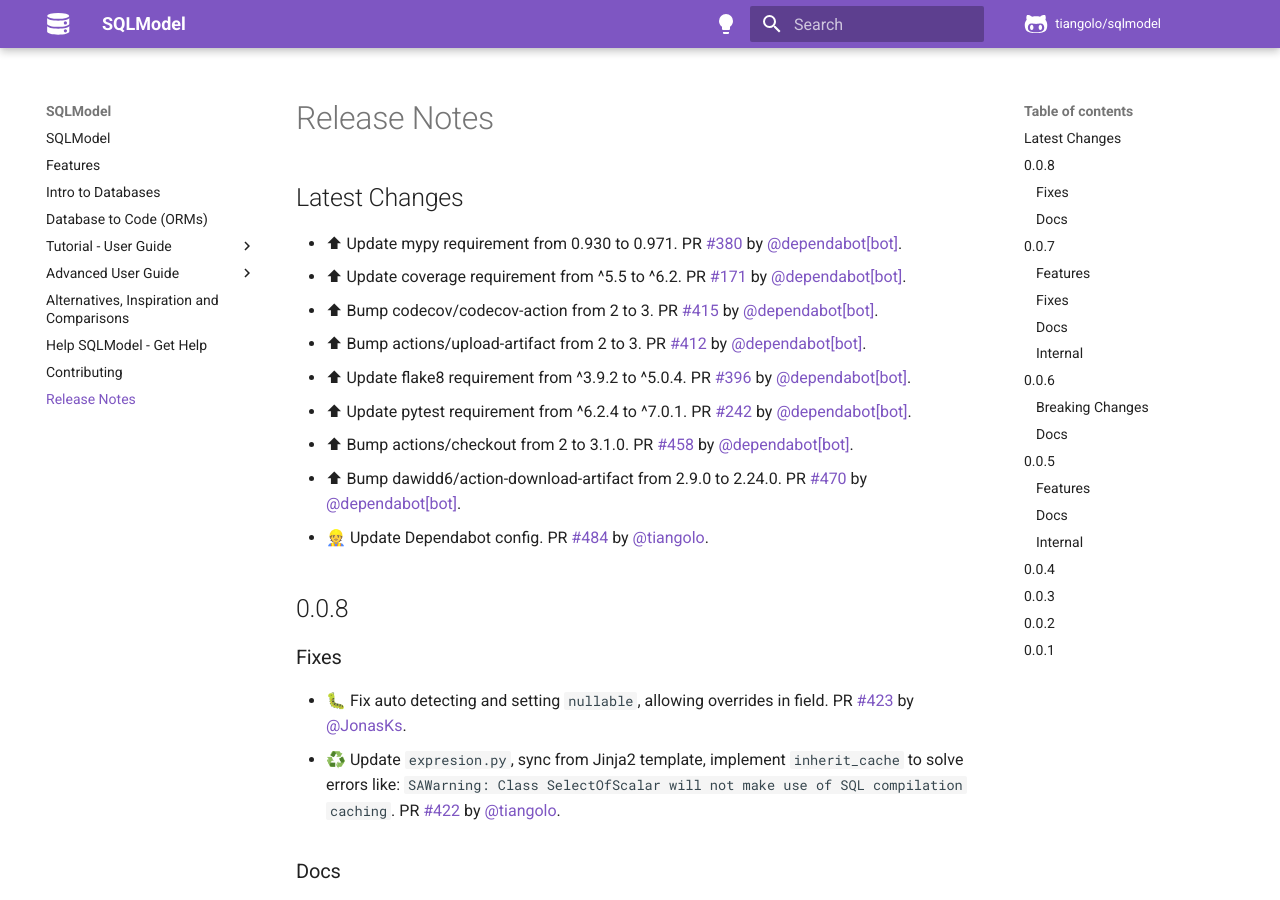
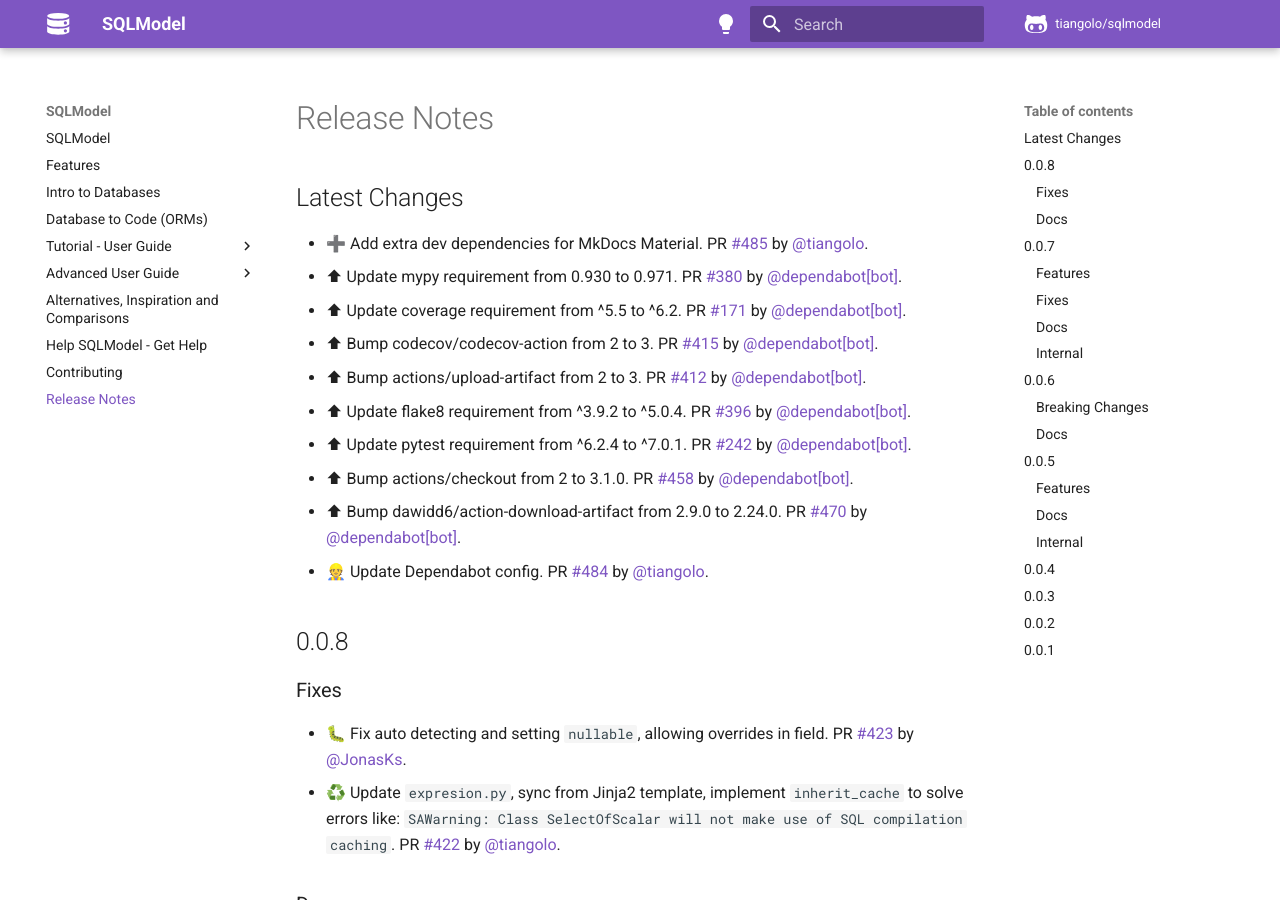
Before and after one commit to sztrakabalint/fastapi-sqlmodel, an MkDocs documentation site: the page built from docs/release-notes.md, in a window 1280 px wide and 900 px high. Built offline with MkDocs 1.6.1 and Material for MkDocs 9.7.7, drawn with Linux system fonts in a browser that asks for light colours; comment, search, counter and statistics services are not loaded.

Commit message:
📝 Update release notes

```diff
--- a/docs/release-notes.md
+++ b/docs/release-notes.md
@@ -2,6 +2,7 @@
 
 ## Latest Changes
 
+* ➕ Add extra dev dependencies for MkDocs Material. PR [#485](https://github.com/tiangolo/sqlmodel/pull/485) by [@tiangolo](https://github.com/tiangolo).
 * ⬆ Update mypy requirement from 0.930 to 0.971. PR [#380](https://github.com/tiangolo/sqlmodel/pull/380) by [@dependabot[bot]](https://github.com/apps/dependabot).
 * ⬆ Update coverage requirement from ^5.5 to ^6.2. PR [#171](https://github.com/tiangolo/sqlmodel/pull/171) by [@dependabot[bot]](https://github.com/apps/dependabot).
 * ⬆ Bump codecov/codecov-action from 2 to 3. PR [#415](https://github.com/tiangolo/sqlmodel/pull/415) by [@dependabot[bot]](https://github.com/apps/dependabot).
```
